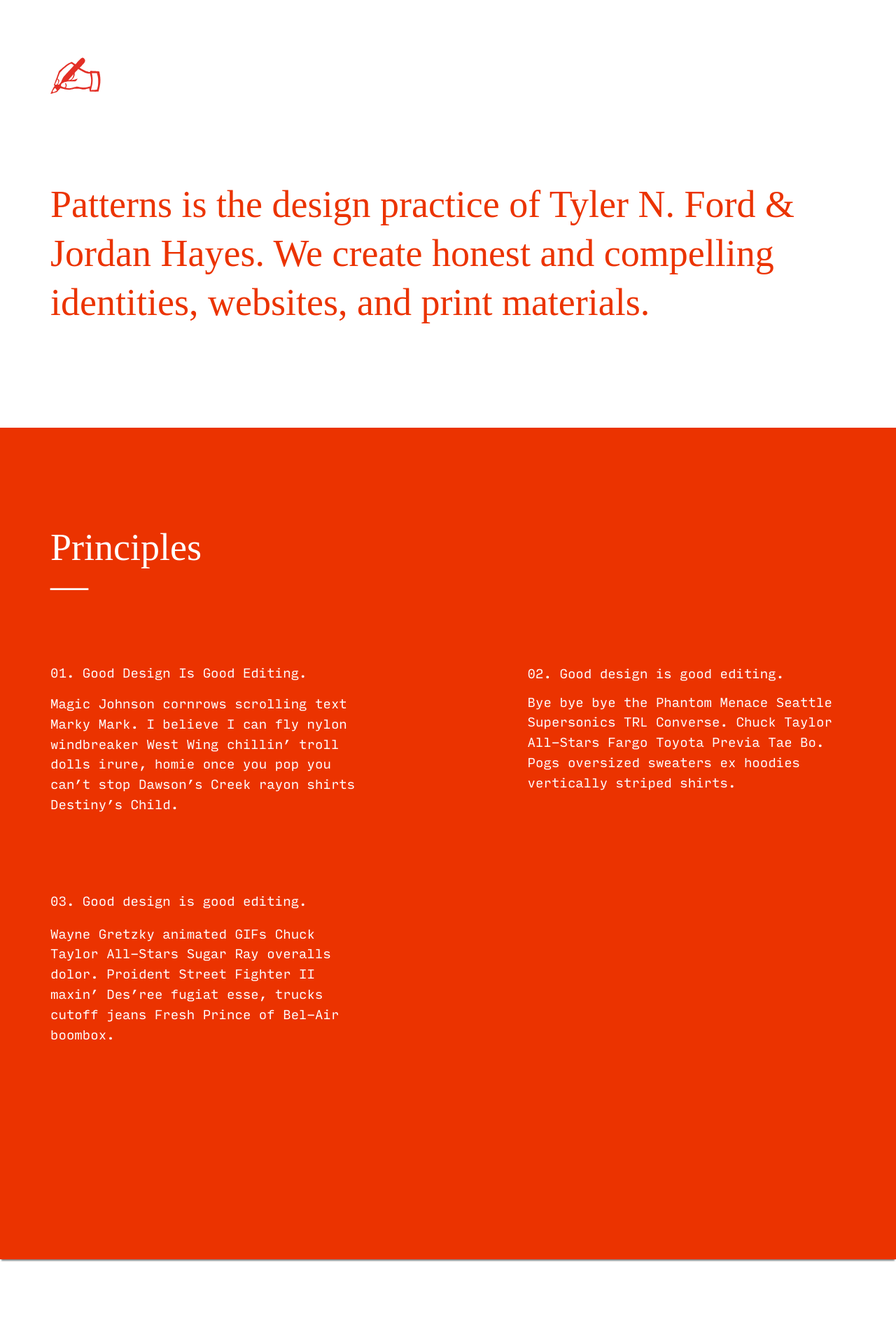
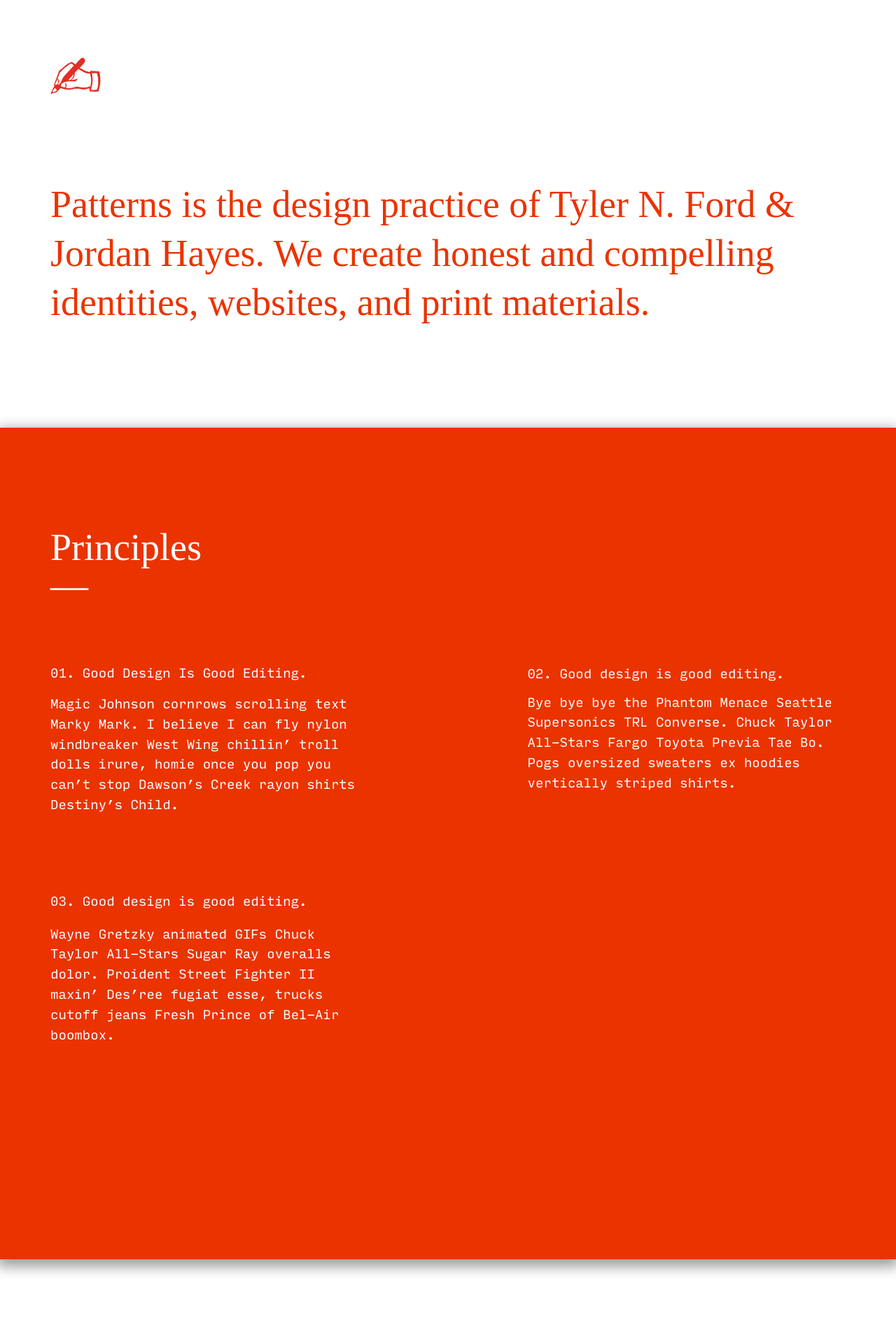
Before and after one commit to wearepatterns/wearepatterns.github.io, a Jekyll site: the page built from index.markdown, in a window 1280 px wide. Shown: the top 1920 px of the page at 70% size. Built offline with Jekyll 4.4.1, drawn with Linux system fonts in a browser that asks for light colours.

Commit message:
Update new.html

```diff
--- a/_layouts/new.html
+++ b/_layouts/new.html
@@ -40,7 +40,9 @@
             font-family:'Input Mono Self';
         }
         .shadow {
-            box-shadow: 0 4px 2px -2px gray;
+            -webkit-box-shadow: 0px 6px 18px 4px rgba(0,0,0,0.4);
+-moz-box-shadow: 0px 6px 18px 4px rgba(0,0,0,0.4);
+box-shadow: 0px 6px 18px 4px rgba(0,0,0,0.4);
         }
         input {
     border-radius: 0;
```
